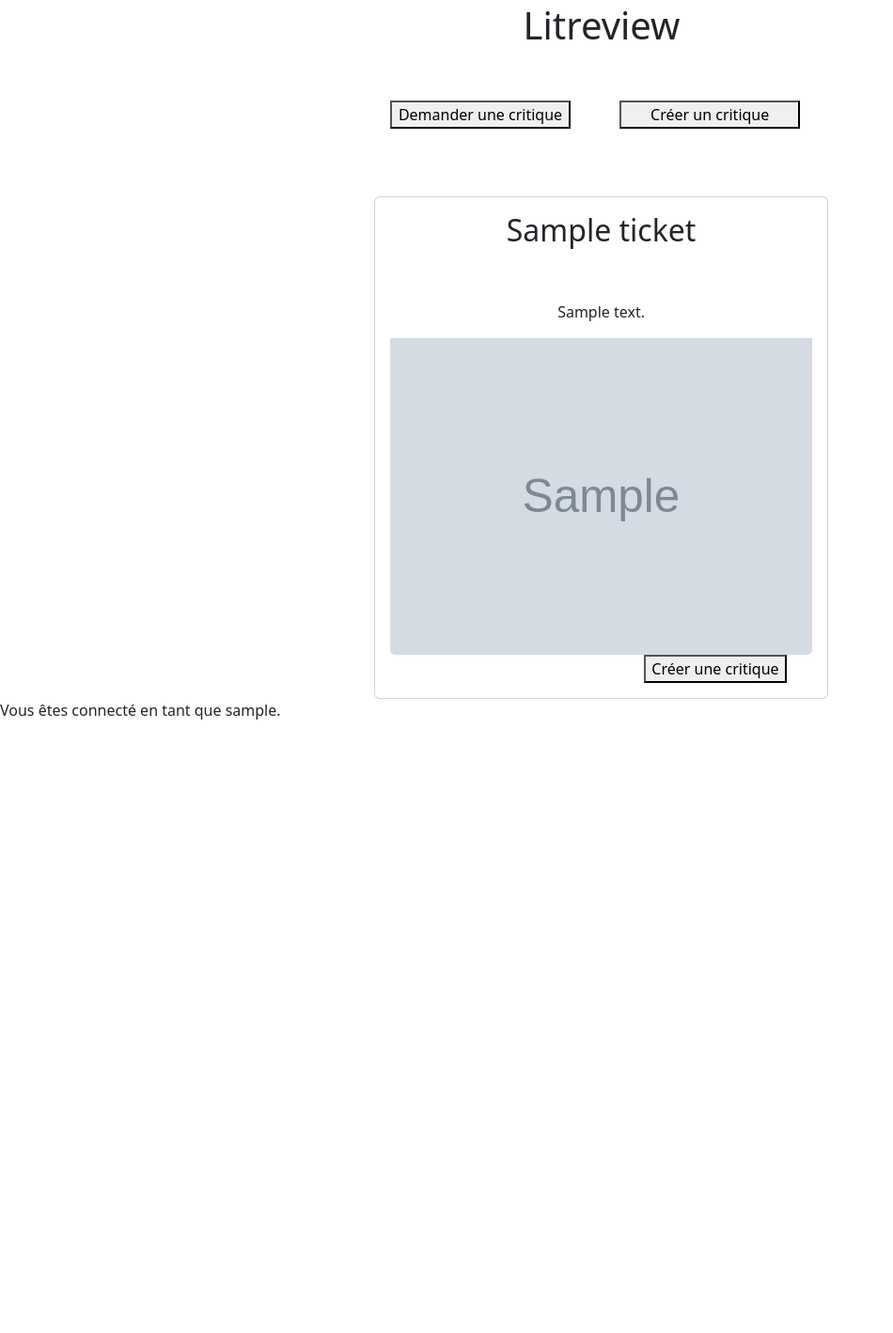
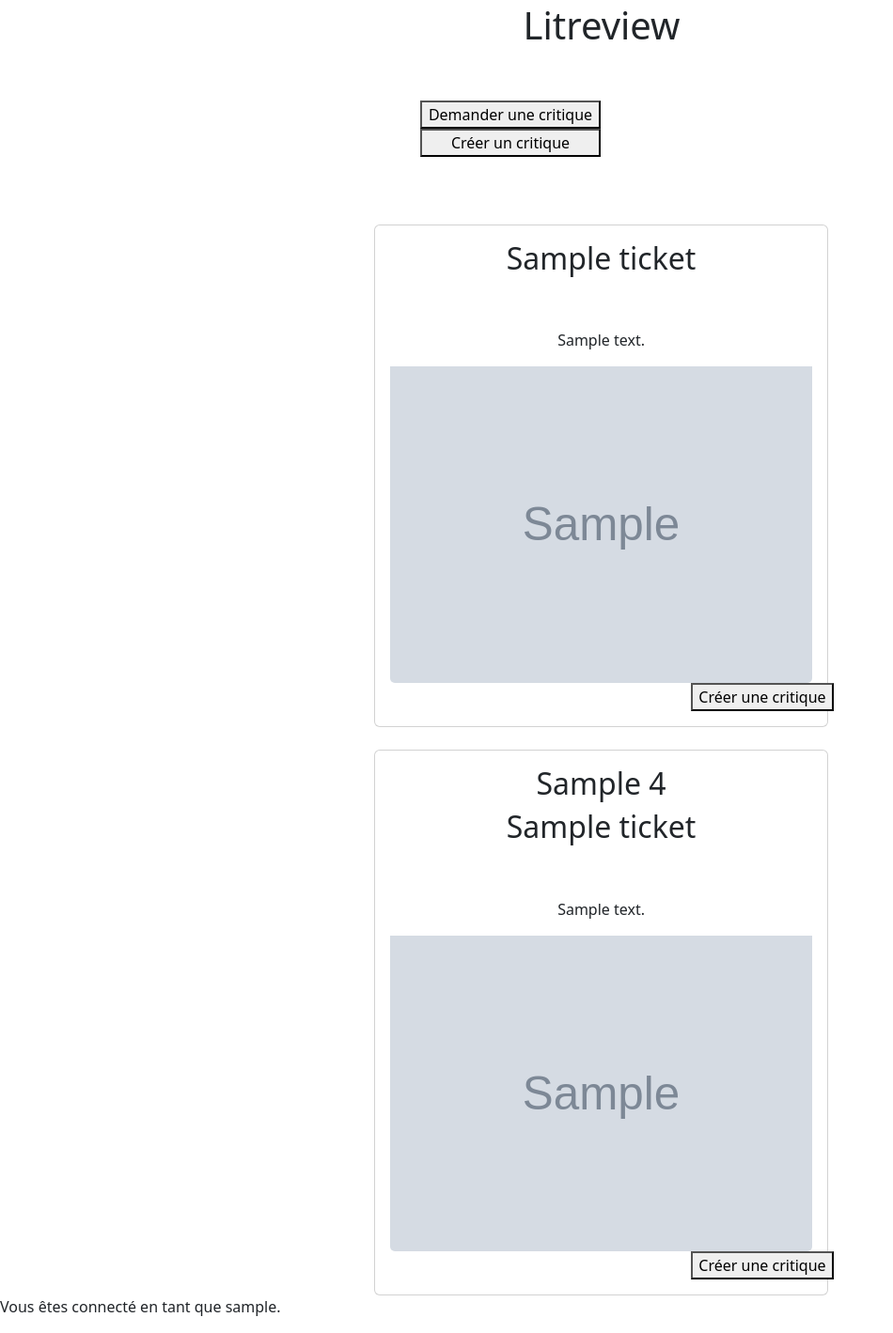
Before and after one commit to Johannba/projet9, a Django app: page /flux/ in a window 1280 px wide. Shown: the part 37-1456 px from the top of the page at 94% size, without its empty margins (0-950 px from the left). Before the commit the page ends 803 px from the top, so only its background shows below. Run offline with Django 4.2, Linux system fonts and the light colour scheme; a user stored in the database is signed in; tables that the repository leaves empty hold one stand-in row (values such as "Sample post"); grey boxes marked "Sample" are stand-in pictures.

Commit message:
erreur id

```diff
--- a/flux/static/css/styles.css
+++ b/flux/static/css/styles.css
@@ -21,28 +21,32 @@
 }
 
 .button-flux{
-    margin-left: 270px;
+    margin-left: 20rem;
 }
 
 .critique{
     margin-left: 22rem;
 }
 
-.button-review{
-     30rem;
-}
-
 .button-critique-flux{
-    margin-left: 3rem;
+    margin-left: 5rem;
 }
 
 .container-flux{
    margin-left: 10rem;
 }
 
-.button-review{
+.button-review {
     margin: 1em auto;
     margin-left: 36rem;
     border-radius : .30rem;
     min-width: 6rem;
 }
+
+h2.créer-une-critique{
+    margin-left: 12rem;
+}
+
+.livre-article{
+    margin-left: -2rem;
+}
--- a/flux/templates/flux/flux.html
+++ b/flux/templates/flux/flux.html
@@ -5,27 +5,43 @@
         <div class="row justify-content-center">
             <div class="col-6 mt-4">
                 <a href="{% url 'create_ticket' %}"><button class="button-critique-flux" type="submit " style="width: 12rem;">Demander une critique</button></a>
-                <a href="{% url 'create_ticket' %}"><button class="button-critique-flux" type="submit" style="width: 12rem;">Créer un critique</button></a>
+                <a href="{% url 'ticket_review' %}"><button class="button-critique-flux" type="submit" style="width: 12rem;">Créer un critique</button></a>
             </div>
         </div>
 </div>
         <br><br>
-    {% for ticket in tickets %}
+    {% for post in posts %}
 <div class="container-flux">
     <div class="row justify-content-center">
+        {% if post.contente_type == "TICKET" %}
         <div class="col-7 mt-4">
             <div class="card w-75">
               <div class="card-body">
-                <h2 class="text-center">{{ ticket.title }}</h2>
+                <h2 class="text-center">{{ post.title }}</h2>
               <br><br>
-              <p class="text-center">{{ ticket.description }}</p>
-                <img class="card-img-bottom" src="{{ ticket.image.url }}" alt="Card image cap">
-                <a class="button-flux" href="{% url 'response_ticket' ticket.id %}"><button type="submit " >Créer une critique</button></a>
+              <p class="text-center">{{ post.description }}</p>
+                <img class="card-img-bottom" src="{{ post.image.url }}" alt="Card image cap">
+                  <!-- IF ticket.is_reviwed-->
+                <a class="button-flux" href="{% url 'response_ticket' post.id %}"><button type="submit " >Créer une critique</button></a>
               </div>
             </div>
         </div>
+        {% endif %}
+        {% if post.contente_type == "REVIEW" %}
+        <div class="col-7 mt-4">
+            <div class="card w-75">
+              <div class="card-body">
+                  <h2 class="text-center">{{ post.headline }}  {{ post.rating }}</h2>
+                <h2 class="text-center">{{ post.ticket.title }}</h2>
+              <br><br>
+              <p class="text-center">{{ post.ticket.description }}</p>
+                <img class="card-img-bottom" src="{{ post.ticket.image.url }}" alt="Card image cap">
+                <a class="button-flux" href="{% url 'response_ticket' post.ticket.id %}"><button type="submit " >Créer une critique</button></a>
+              </div>
+            </div>
+        </div>
+        {% endif %}
     </div>
 </div>
-
     {% endfor %}
 {% endblock content %}
--- a/flux/views.py
+++ b/flux/views.py
@@ -1,5 +1,7 @@
 from django.contrib.auth.decorators import login_required
+from django.db.models import Value, CharField
 from django.shortcuts import redirect, render
+from itertools import chain
 from . import forms
 from . import models
 
@@ -32,12 +34,25 @@
 
 
 def posts(request):
-    return render(request, 'flux/posts.html')
+    tickets = models.Ticket.objects.filter(user=request.user)
+    reviews = models.Review.objects.filter(user=request.user)
+
+    tickets = tickets.annotate(contente_type=Value('TICKET', CharField()))
+    reviews = reviews.annotate(contente_type=Value('REVIEW', CharField()))
+
+    posts = sorted(chain(tickets, reviews), key=lambda post: post.time_created, reverse=True)
+    return render(request, 'flux/posts.html', context={'posts': posts})
 
 
 def flux(request):
-    tickets = models.Ticket.objects.all()
-    return render(request, 'flux/flux.html', context={'tickets': tickets})
+    tickets = models.Ticket.objects.filter(user=request.user)
+    reviews = models.Review.objects.filter(user=request.user)
+
+    tickets = tickets.annotate(contente_type=Value('TICKET', CharField()))
+    reviews = reviews.annotate(contente_type=Value('REVIEW', CharField()))
+
+    posts = sorted(chain(tickets, reviews), key=lambda post: post.time_created, reverse=True)
+    return render(request, 'flux/flux.html', context={'posts': posts})
 
 
 def review_flux(request):
@@ -56,3 +71,25 @@
             review.save()
             return redirect("review_form")
     return render(request, 'flux/create_review.html', context={'form': form})
+
+
+def ticket_review(request):
+    ticket_form = forms.TicketForm()
+    review_form = forms.ReviewForm()
+    if request.method == 'POST':
+        ticket_form = forms.TicketForm(request.POST, request.FILES)
+        review_form = forms.ReviewForm(request.POST, request.FILES)
+        if all([ticket_form.is_valid(), review_form.is_valid()]):
+            ticket = ticket_form.save(commit=False)
+            ticket.user = request.user
+            ticket = ticket.save()
+            review = review_form.save(commit=False)
+            review.user = request.user
+            review.ticket = ticket.id
+            review.save()
+            return redirect("flux")
+    context = {
+        'ticket_form': ticket_form,
+        'review_form': review_form,
+    }
+    return render(request, 'flux/ticket_review.html', context=context)
--- a/litreview/urls.py
+++ b/litreview/urls.py
@@ -22,7 +22,8 @@
     path('create_ticket/', flux.views.create_ticket, name='create_ticket'),
     path('create_review/', flux.views.create_review, name='create_review'),
     path('review_form/', flux.views.review_flux, name='review_form'),
-    path('response_ticket/<int:ticket_id>/', flux.views.response_ticket, name='response_ticket')
+    path('response_ticket/<int:ticket_id>/', flux.views.response_ticket, name='response_ticket'),
+    path('ticket_review', flux.views.ticket_review, name='ticket_review'),
 ]
 
 if settings.DEBUG:
```
Also changed, not shown: flux/templates/flux/posts.html (+37 -7 lines), flux/templates/flux/ticket_review.html (added, +19 -0 lines), media/Cahiergratuit-2-min.png (added), media/Cahiergratuit-2-min_Cgdctlt.png (added), media/Cahiergratuit-2-min_R9bYmsP.png (added), media/Cahiergratuit-2-min_jiIDxPG.png (added), media/Taille_originale_lMPROJET_logo.png (added), media/Taille_originale_lMPROJET_logo_0evhGAT.png (added), media/Taille_originale_lMPROJET_logo_3urpI9B.png (added), media/Taille_originale_lMPROJET_logo_GfOsiG6.png (added), media/Taille_originale_lMPROJET_logo_igd9Ahp.png (added), media/Taille_originale_lMPROJET_logo_j4cU7M9.png (added).
